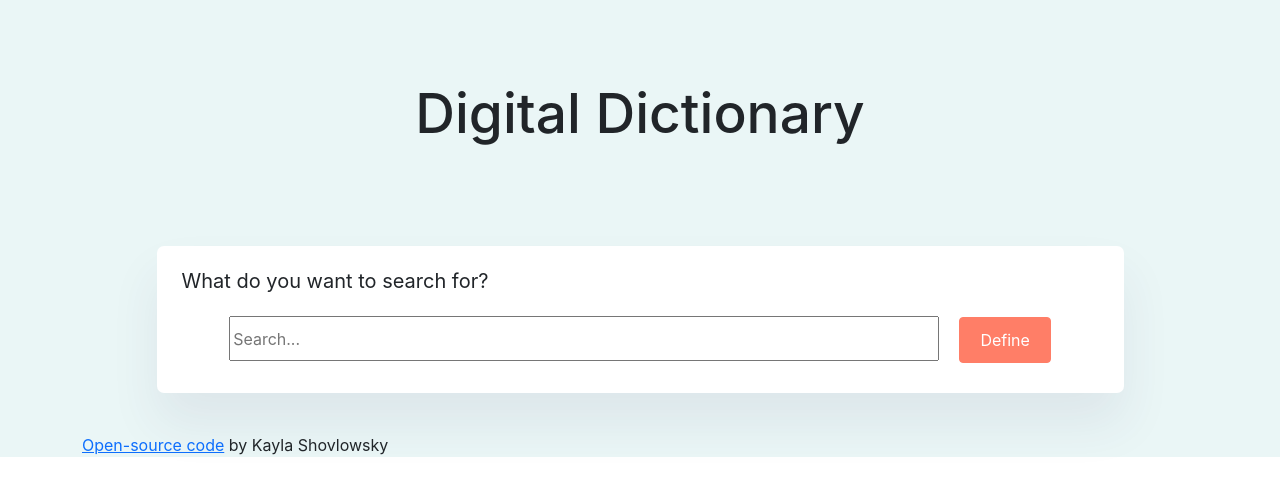
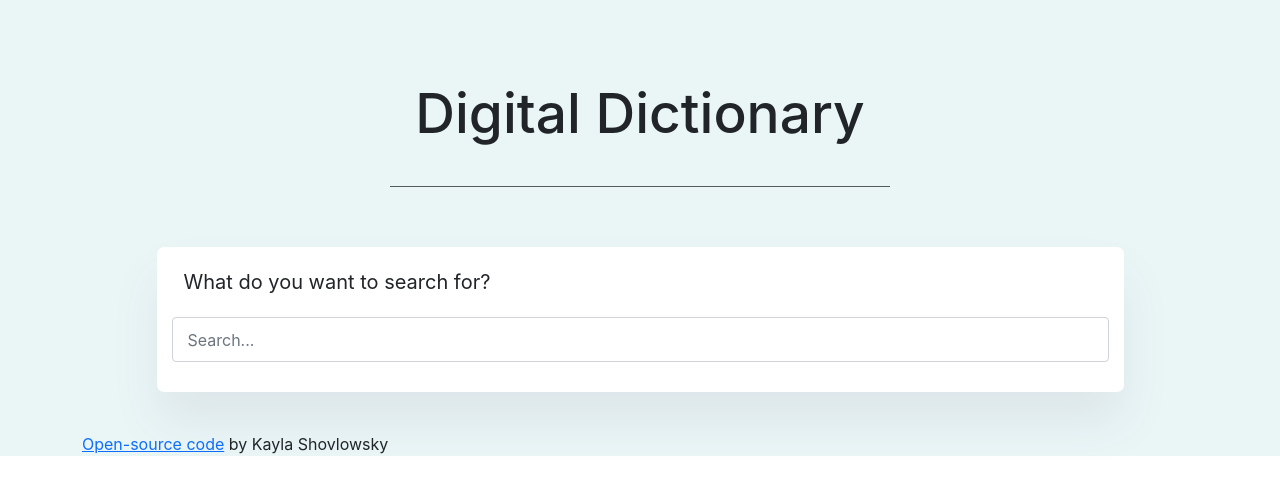
Before and after one commit to kaylashovlowsky/react-dictionary-app, a React (Create React App) app: page / in a window 1280 px wide. Shown: the top 496 px of the page. Built offline with nearby package versions, Linux system fonts and the light colour scheme.

Commit message:
Updated css for search section and word display section

```diff
--- a/src/Content.css
+++ b/src/Content.css
@@ -1,3 +1,8 @@
+h3 {
+  font-size: 45px;
+  padding: 20px 0px 20px 15px;
+}
+
 .word-display,
 .definition-display {
   background-color: white;
--- a/src/Content.js
+++ b/src/Content.js
@@ -11,9 +11,9 @@ export default function Content(props) {
           <h3>{props.results.word}</h3>
           {props.results.phonetics.map(function (phonetic, index) {
             return (
-              <div key={index}>
+              <span key={index}>
                 <Phonetics phonetic={phonetic} />
-              </div>
+              </span>
             );
           })}
         </section>
--- a/src/Dictionary.css
+++ b/src/Dictionary.css
@@ -10,11 +10,17 @@ form {
   margin-top: 80px;
 }
 
+hr {
+  opacity: 0.75;
+  max-width: 500px;
+  margin: 0 auto;
+}
+
 .form {
   background-color: white;
   border-radius: 7px;
   box-shadow: 0 30px 50px rgb(65 50 100 / 8%);
-  padding: 20px 10px 30px 10px;
+  padding: 20px 15px 30px 15px;
   margin: 0 auto;
   margin-bottom: 40px;
   margin-top: 60px;
@@ -22,18 +28,18 @@ form {
 }
 
 .search-bar {
-  margin-right: 20px;
   height: 45px;
-  width: 75%;
+
+  padding: 0px 15px;
 }
 
 .search-text {
-  padding: 0px 0px 20px 15px;
+  padding: 0px 0px 20px 12px;
   text-align: left;
   font-size: 20px;
 }
 
-.btn {
+.define {
   background-color: #ff7e67;
   border-color: #ff7e67;
   padding: 10px 20px;
--- a/src/Dictionary.js
+++ b/src/Dictionary.js
@@ -39,17 +39,15 @@ export default function Dictionary() {
   return (
     <div>
       <h1>Digital Dictionary</h1>
+      <hr />
       <form onSubmit={define} className="form">
         <div className="search-text">What do you want to search for?</div>
         <input
           type="search"
           placeholder="Search..."
-          className="search-bar"
+          className="search-bar form-control"
           onChange={handleDefinition}
         />
-        <button type="submit" className="btn btn-primary">
-          Define
-        </button>
       </form>
       <Content results={results} />
       <Photos photos={photos} />
--- /dev/null
+++ b/src/Phonetics.css
@@ -0,0 +1,12 @@
+.audio {
+  background-color: #42b883;
+  border-color: #42b883;
+  padding: 10px 20px;
+  margin-right: 30px;
+  margin-left: 15px;
+}
+
+.audio:hover {
+  background-color: #347474;
+  border-color: #347474;
+}
--- a/src/Phonetics.js
+++ b/src/Phonetics.js
@@ -1,12 +1,17 @@
 import React from "react";
+import "./Phonetics.css";
 
 export default function Phonetics(props) {
   return (
     <div className="Phonetics">
-      <a href={props.phonetic.audio} target="_blank" rel="noreferrer">
+      <a
+        href={props.phonetic.audio}
+        className="btn btn-primary audio"
+        target="_blank"
+        rel="noreferrer"
+      >
         Listen
       </a>
-      <br />
       {props.phonetic.text}
     </div>
   );
```
